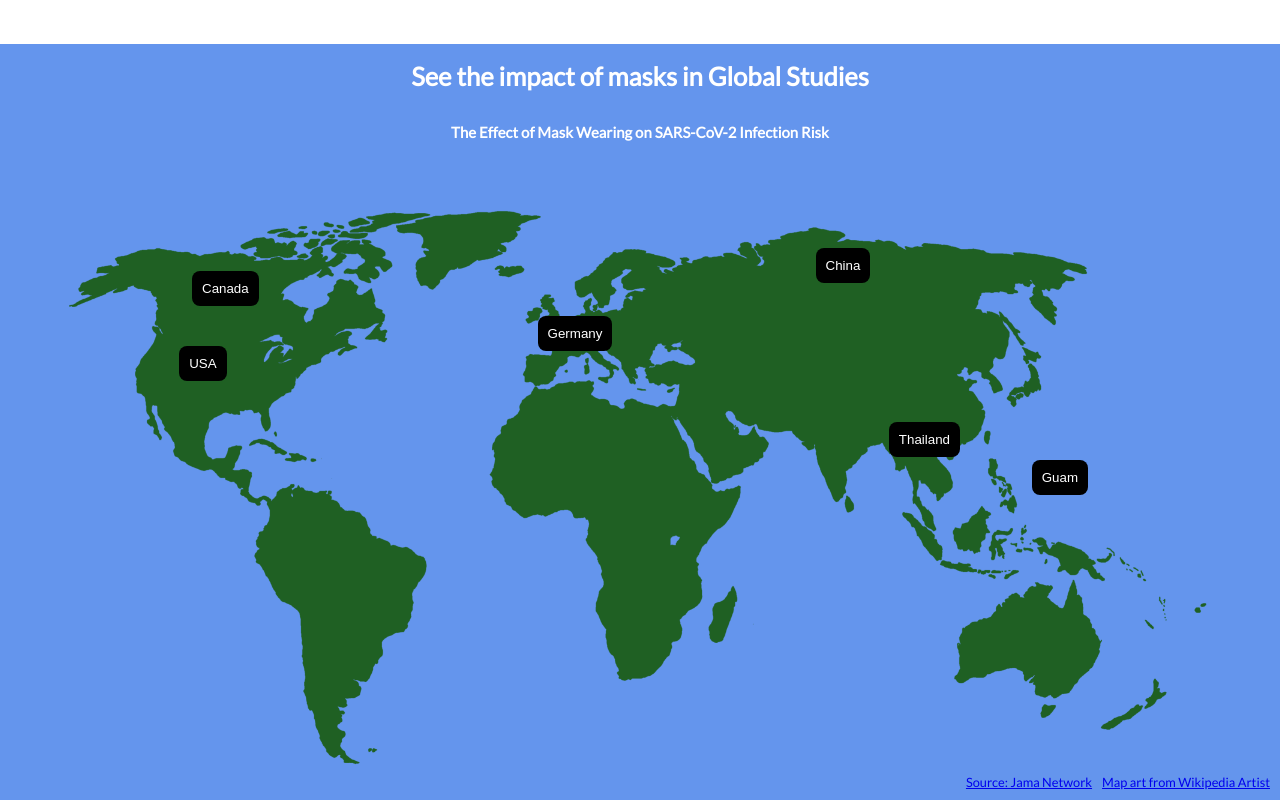
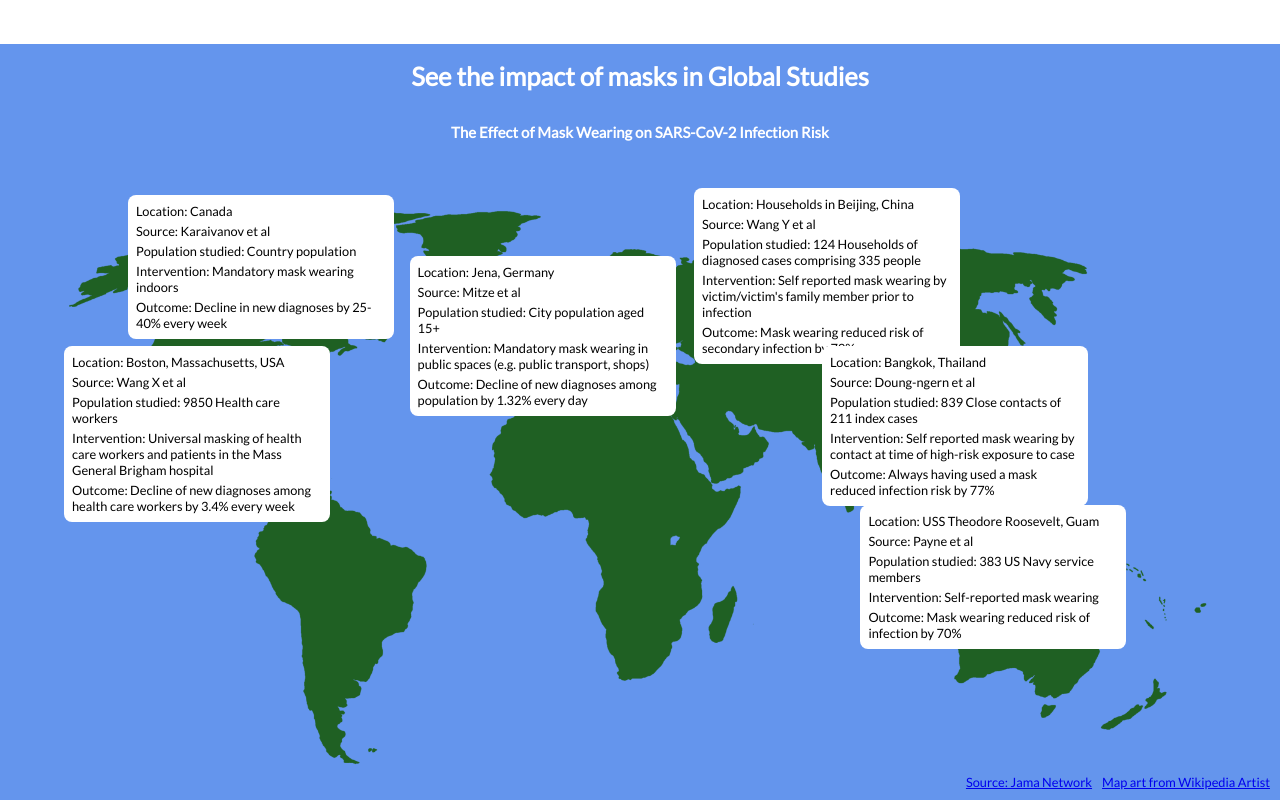
Before and after one commit to martinrombach88/b2b_masks_landing_page, a React (Create React App) app: page / in a window 1280 px wide. Shown: the part 1717-2517 px from the top of the page. Built offline with nearby package versions, Linux system fonts and the light colour scheme; the HTML template or start-up script is replaced by a standard one.

Commit message:
pointless change to true

```diff
--- a/src/InteractiveMap.js
+++ b/src/InteractiveMap.js
@@ -6,8 +6,8 @@ const infoCards = maskStudies.infoList;
 
 const InteractiveMap = () => {
 
-       const [boxVisible, setBoxVisible ] = useState(false);
-       const [btnVisible, setBtnVisible] = useState(true);
+       const [boxVisible, setBoxVisible ] = useState(true);
+       const [btnVisible, setBtnVisible] = useState(false);
 
         const cards = infoCards.map((p)=>{
             return(
```
